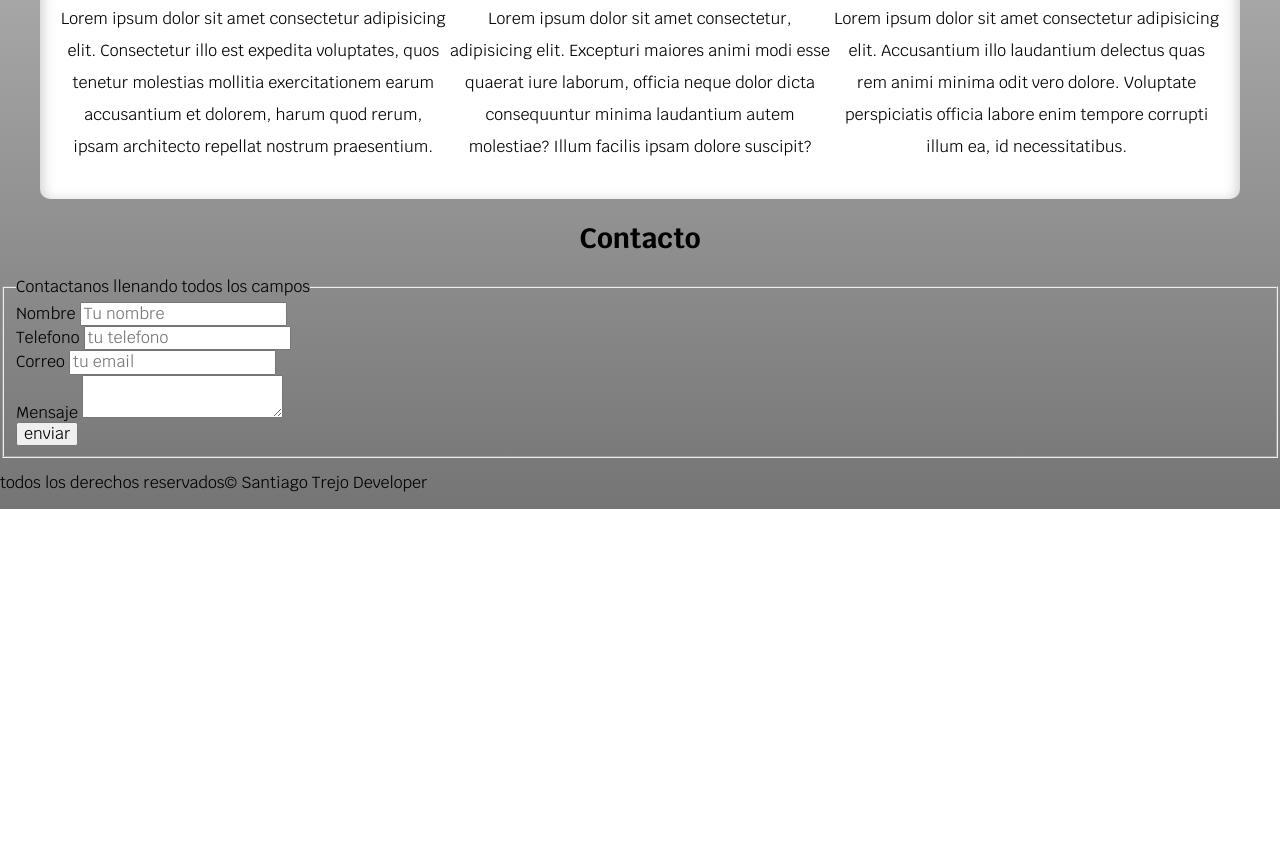
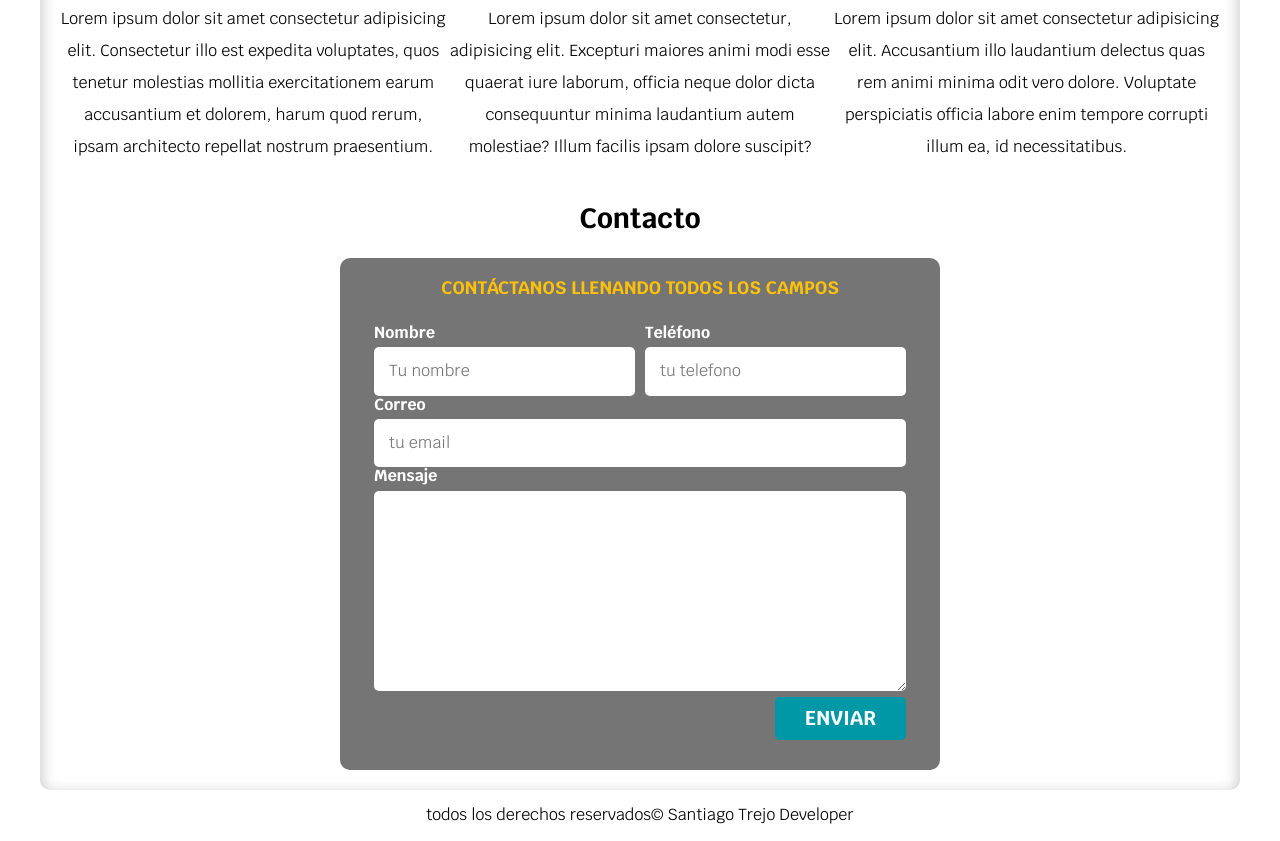
Before and after one commit to hirochi04/DEVELOPER-PAGE, a plain HTML site: page index.html in a window 1280 px wide. Shown: the part 926-1767 px from the top of the page. Before the commit the page ends 1435 px from the top, so only its background shows below. Drawn offline with Linux system fonts and the light colour scheme.

Commit message:
finalizando practica

```diff
--- a/CSS/styles.css
+++ b/CSS/styles.css
@@ -6,6 +6,7 @@
     --primario:#ffc107;
     --secundario:#0097a7;
     --gris:#757575;
+    --grisclaro:#DEFE9F3;
 }
 
 
@@ -21,7 +22,7 @@ html {
 body{
     font-size: 16px;
     font-family: 'krub', sans-serif;
-    background-image: linear-gradient(to top, var(--gris) 0%, var(--blanco)100%);
+    background-image: linear-gradient(to top, var(--grisclaro) 0%, var(--blanco)100%);
 }
 
 h1{
@@ -47,6 +48,26 @@ h1, h2, h3{
     font-size: 2rem;
     color: gray;
 }
+
+
+/*--------------------------------------------------utilidades-----------------------------------------------------------*/
+.w-sm-100{
+    width: 100%;
+}
+@media(min-width: 768px) {
+    .w-sm-100{
+    width: auto;
+        }
+    }
+
+.flex{
+    display: flex;
+}
+
+.alinear-derecha{
+    justify-content: flex-end;
+}
+
 
 .navegacion-principal{
     background-color: var(--secundario);
@@ -142,10 +163,15 @@ h1, h2, h3{
     border-radius: .5rem;
     width: 90%;
     text-align: center;
+    border: none;
 
     @media(min-width: 768px) {
       width: auto;
     }
+}
+
+.boton:hover{
+    cursor: pointer;
 }
 
 .sombra{
@@ -202,6 +228,70 @@ h1, h2, h3{
     align-items: center;
 }
 
+/*-----------------------------------------------contacto----------------------------------------------------------*/
+
+.formulario{
+    background-color: var(--gris);
+    width: min(60rem, 100%);
+    /*ahorra el uso de media query. ¿que es mas pequeño 60 rem o el 100% del tamaño de la pantalla*/
+    margin: 0 auto;
+    padding: 2rem;
+    border-radius: 1rem;
+}
+
+.formulario fieldset{
+    border: none;
+}
+
+.formulario legend{
+    text-align: center;
+    font-size: 1.8rem;
+    font-weight: bold;
+    margin-bottom: 2rem;
+    text-transform: uppercase;
+    color: var(--primario);
+}
+
+@media(min-width: 768px) {
+  .contenedor-campos{
+    display: grid;
+    grid-template-columns: repeat(2, 1fr);
+    column-gap: 1rem;
+    grid-template-rows: auto auto 20rem;            /*darle el espacio a cada fila*/
+  }
+  /*nth-child significa el numero del hijo. el orden seria nombre, telefono, correo y mensaje
+  como requerimos modificar correo y mensaje, usaremos 3 y 4 en nth-child*/
+
+  .campo:nth-child(3),
+  .campo:nth-child(4){
+    /* posiciona el elemento, "para que valla 1 sobre 3"*/
+    grid-column: 1/3;
+  }
+}
+
+.campo label{
+    color: var(--blanco);
+    font-weight: bold;
+    margin-bottom: .5rem;
+    display: block; /*para que los labels tomen el espacio disponiblle y esten separados del input*/
+}
+
+.input-text{
+    width: 100%;
+    border: none;
+    padding: 1.5rem;
+    border-radius: .5rem;
+}
+
+.campo textarea{
+    height: 20rem; /*hacer mas grande la altura del texare*/
+}
+
+
+.footer{
+    text-align: center;
+}
+
 
 /*vamos a acomodar mis servicios usando fexbox
 blur
--- a/index.html
+++ b/index.html
@@ -102,34 +102,35 @@
         <p>Lorem ipsum dolor sit amet consectetur adipisicing elit. Accusantium illo laudantium delectus quas rem animi minima odit vero dolore. Voluptate perspiciatis officia labore enim tempore corrupti illum ea, id necessitatibus.</p>
     </section>
     </div>
-    </main>
+
 
     <section>
         <h2>Contacto</h2>
-        <form>
+        <form class="formulario">
             <fieldset>
                 <legend>
-                    Contactanos llenando todos los campos
+                    Contáctanos llenando todos los campos
                 </legend>
-                <div>
+                <div class="contenedor-campos">     <!----------------------CONTENEDOR CAMPOS-------------------------->
+                <div class="campo">
                     <label>Nombre</label>
-                    <input type="text" placeholder="Tu nombre">
+                    <input class="input-text" type="text" placeholder="Tu nombre">
                 </div>
-                <div>
-                    <label>Telefono</label>
-                    <input type="tel" placeholder="tu telefono">
+                <div class="campo">
+                    <label>Teléfono</label>
+                    <input class="input-text" type="tel" placeholder="tu telefono">
                 </div>
-                <div>
+                <div class="campo">
                     <label>Correo</label>
-                    <input type="email" placeholder="tu email">
+                    <input class="input-text" type="email" placeholder="tu email">
                 </div>
-                <div>
+                <div class="campo">
                     <label>Mensaje</label>
-                    <textarea></textarea>
+                    <textarea  class="input-text"></textarea>
                 </div>
-
-                <div>
-                    <input type="submit" value="enviar">
+                </div> <!---------------------------------------CIERRE DEL CONTENEDOR CAMPOS---------------------------------->
+                <div class="alinear-derecha flex">
+                    <input class="boton" w-sm-100 type="submit" value="enviar">
                 </div>
 
             </fieldset>
@@ -137,8 +138,8 @@
         </form>
 
     </section>
-
-    <footer>
+</main>
+    <footer class="footer">
     <p>todos los derechos reservados©  Santiago Trejo Developer</p>
     </footer>
 
```
